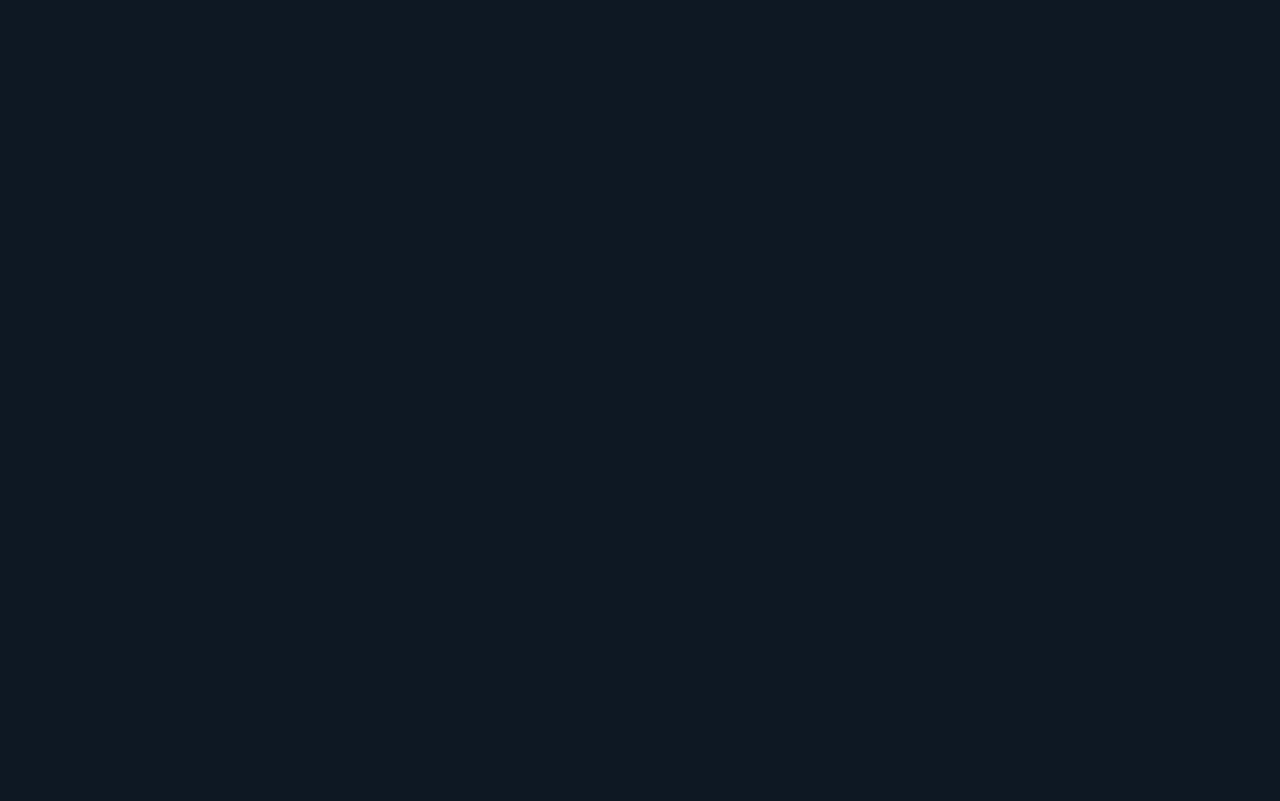
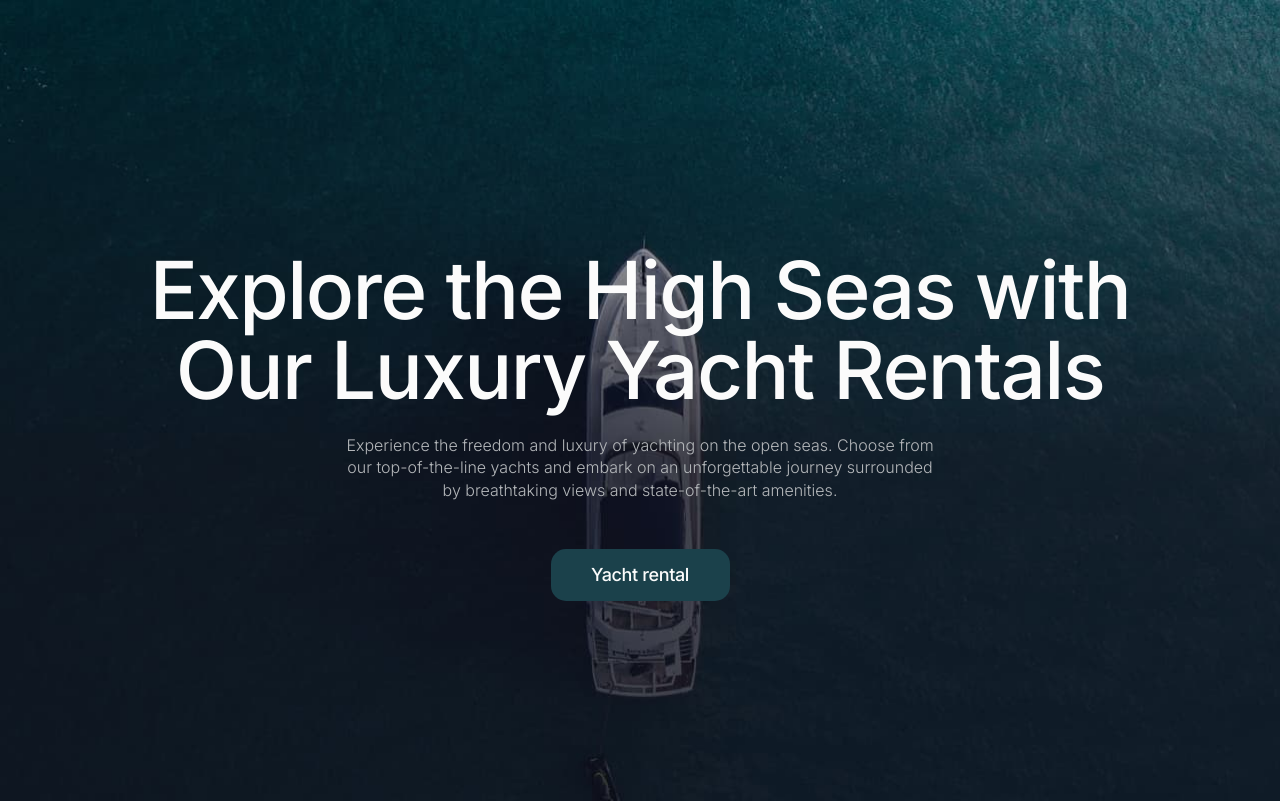
Before and after one commit to Yaroslav50/html-blended-starter-mod-5-6-g2, a website built with Vite: page src/index.html in a window 1280 px wide. Built offline with nearby package versions, Linux system fonts and the light colour scheme.

Commit message:
Completed

```diff
--- a/src/css/hero.css
+++ b/src/css/hero.css
@@ -1,18 +1,103 @@
 /* Мобільні стилі */
 .hero-section {
-  /* ... */
+  max-width: 1280px;
+  margin: 0 auto;
+  padding-top: 260px;
+  padding-bottom: 280px;
+  background-image: image-set(
+    url(/img/hero/hero-desk.jpg) 1x,
+    url(/img/hero/hero-desk@2x.jpg) 2x
+  );
+  background-repeat: no-repeat;
+  background-size: cover;
+  background-position: center;
+}
+
+.hero-title {
+  margin-bottom: 24px;
+
+  font-weight: 500;
+  font-size: 32px;
+  line-height: 1;
+  letter-spacing: -0.02em;
+  text-align: center;
+}
+
+.hero-text {
+  margin-bottom: 38px;
+
+  font-weight: 300;
+  font-size: 12px;
+  line-height: 1.16667;
+  text-align: center;
+  color: #b4b7ba;
+}
+
+.hero-button {
+  display: block;
+  margin: 0 auto;
+  padding: 14px 32px;
+  min-width: 141px;
+  border-radius: 15px;
+
+  font-weight: 500;
+  font-size: 14px;
+  line-height: 1.28571;
+  letter-spacing: -0.02em;
+  color: #fbfbfb;
+  background-color: #1b414b;
+
+  transition-property: color, background-color;
+  transition-duration: 250ms;
+  transition-timing-function: ease-in-out;
+}
+
+.hero-button:hover,
+.hero-button:focus {
+  color: #1b414b;
+  background-color: #fbfbfb;
 }
 
 /* Планшетні стилі */
 @media screen and (min-width: 768px) {
   .hero-section {
-    /* ... */
+    padding-top: 220px;
+    padding-bottom: 180px;
+  }
+
+  .hero-title {
+    font-size: 70px;
+  }
+
+  .hero-text {
+    max-width: 597px;
+    margin: 0 auto 48px;
+
+    font-size: 16px;
+    line-height: 1.4;
+  }
+
+  .hero-button {
+    padding: 16px 40px;
+    min-width: 179px;
+
+    font-size: 18px;
+    line-height: 1.1;
   }
 }
 
 /* Десктопні стилі */
 @media screen and (min-width: 1280px) {
   .hero-section {
-    /* ... */
+    padding-top: 250px;
+    padding-bottom: 200px;
+  }
+
+  .hero-title {
+    max-width: 1001px;
+    margin-left: auto;
+    margin-right: auto;
+
+    font-size: 80px;
   }
 }
--- a/src/partials/hero.html
+++ b/src/partials/hero.html
@@ -1,4 +1,4 @@
-<section class="hero-section hidden">
+<section class="hero-section">
   <div class="container">
     <h1 class="hero-title">
       Explore the High Seas with Our Luxury Yacht Rentals
```
